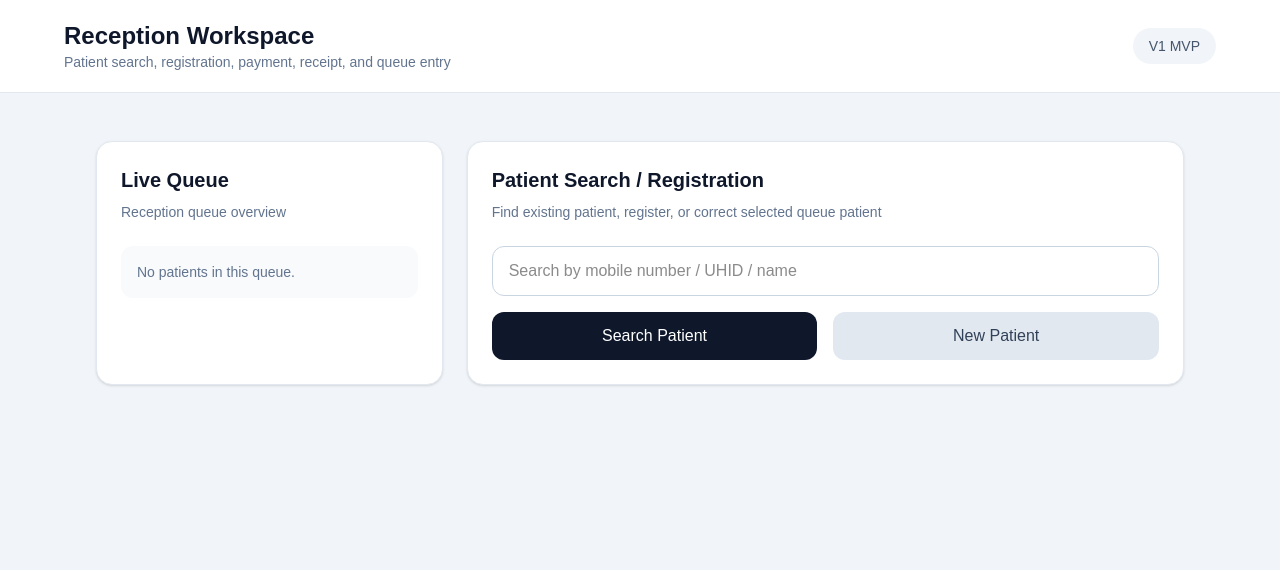
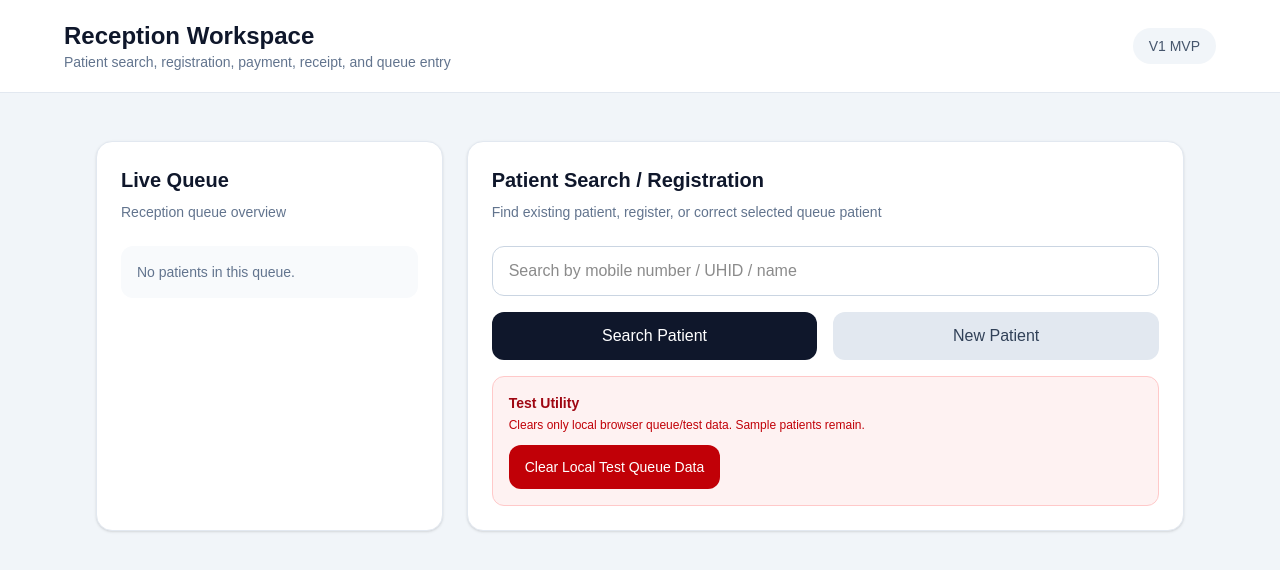
Before and after one commit to PritiGarg68/eye-clinic-app, a Next.js app: page /reception in a window 1280 px wide. Shown: the top 570 px of the page. Built offline with nearby package versions, Linux system fonts and the light colour scheme.

Commit message:
Add local test queue reset utility

```diff
--- a/app/components/QueueProvider.tsx
+++ b/app/components/QueueProvider.tsx
@@ -23,6 +23,7 @@ type QueueContextValue = {
   selectedQueueItem: QueueItem | null;
   addQueueItem: (item: QueueItem) => void;
   selectQueueItem: (item: QueueItem | null) => void;
+  clearQueueData: () => void;
   updateQueueItemStatus: (itemId: string, status: QueueStatus) => void;
   updateQueueItemPayment: (
     itemId: string,
@@ -87,6 +88,12 @@ export function QueueProvider({ children }: { children: ReactNode }) {
 
   function selectQueueItem(item: QueueItem | null) {
     setSelectedQueueItem(item);
+  }
+
+  function clearQueueData() {
+    window.localStorage.removeItem(STORAGE_KEY);
+    setQueueItems([]);
+    setSelectedQueueItem(null);
   }
 
   function updateQueueItemStatus(itemId: string, status: QueueStatus) {
@@ -350,6 +357,7 @@ export function QueueProvider({ children }: { children: ReactNode }) {
         selectedQueueItem,
         addQueueItem,
         selectQueueItem,
+        clearQueueData,
         updateQueueItemStatus,
         updateQueueItemPayment,
         updateQueueItemPatientDetails,
--- a/app/reception/page.tsx
+++ b/app/reception/page.tsx
@@ -32,6 +32,7 @@ export default function ReceptionPage() {
         selectedQueueItem,
         addQueueItem,
         selectQueueItem,
+        clearQueueData,
         updateQueueItemPayment,
         updateQueueItemPatientDetails,
         markAdditionalServicePaid,
@@ -400,7 +401,28 @@ export default function ReceptionPage() {
       setIsPrintingAdditionalReceipt(false);
     }, 150);
   }
+  function handleClearLocalQueueData() {
+    const shouldClear = window.confirm(
+      "Clear local test queue data? This will remove only local queue/visit test data. Sample patients will remain."
+    );
 
+    if (!shouldClear) {
+      return;
+    }
+
+    clearQueueData();
+
+    setSearchTerm("");
+    setSelectedPatient(null);
+    setShowRegistrationForm(false);
+    resetNewPatientForm();
+    resetPaymentState();
+    resetQueueEditState();
+    setAdditionalPaymentMode("Cash");
+    setAdditionalReceiptService(null);
+
+    alert("Local test queue data cleared.");
+  }
   function handleStartNextPatient() {
     setSearchTerm("");
     setSelectedPatient(null);
@@ -948,6 +970,22 @@ export default function ReceptionPage() {
     New Patient
   </button>
 </div>
+
+<div className="rounded-xl border border-red-200 bg-red-50 p-4">
+  <p className="text-sm font-semibold text-red-800">
+    Test Utility
+  </p>
+  <p className="mt-1 text-xs text-red-700">
+    Clears only local browser queue/test data. Sample patients remain.
+  </p>
+
+  <button
+    onClick={handleClearLocalQueueData}
+    className="mt-3 rounded-xl bg-red-700 px-4 py-3 text-sm font-medium text-white hover:bg-red-800"
+  >
+    Clear Local Test Queue Data
+  </button>
+</div>
             </div>
           </SectionCard>
         </div>
```
Lines whose indentation alone changed are shown as unchanged.
